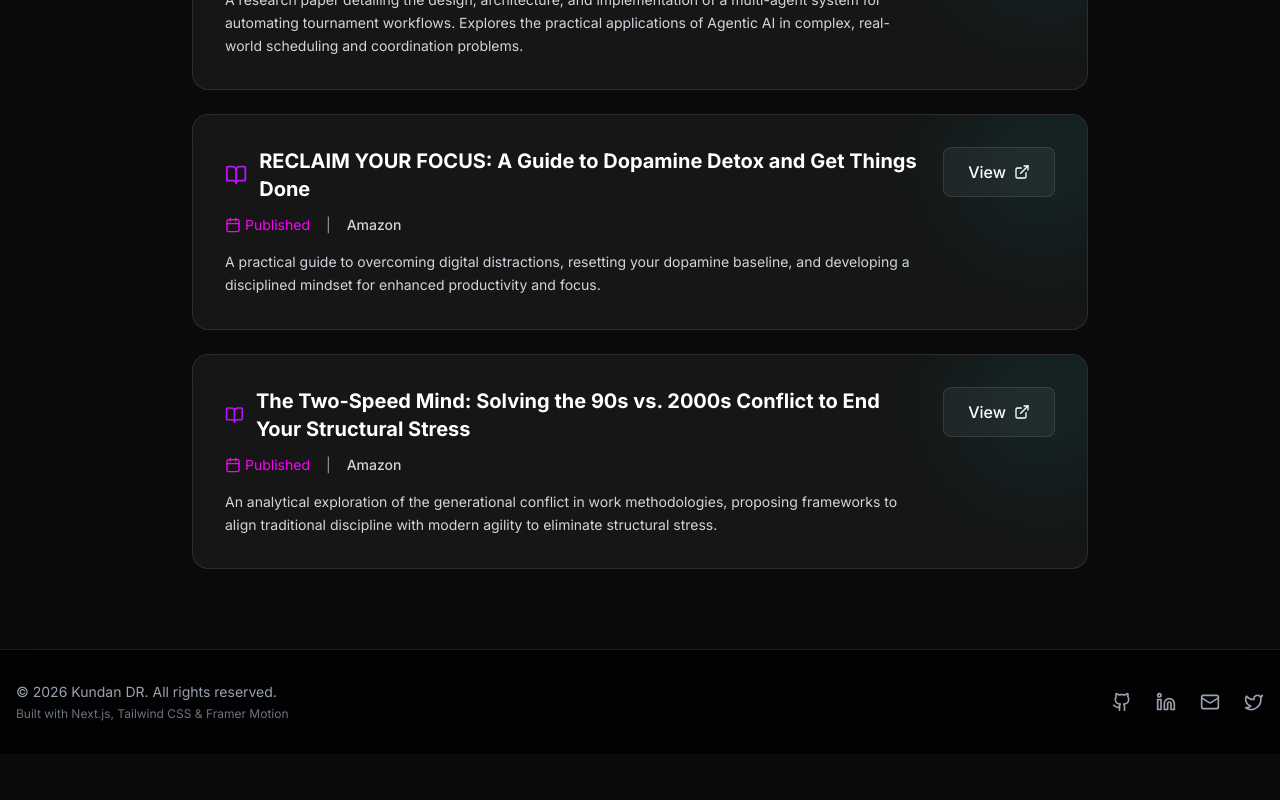
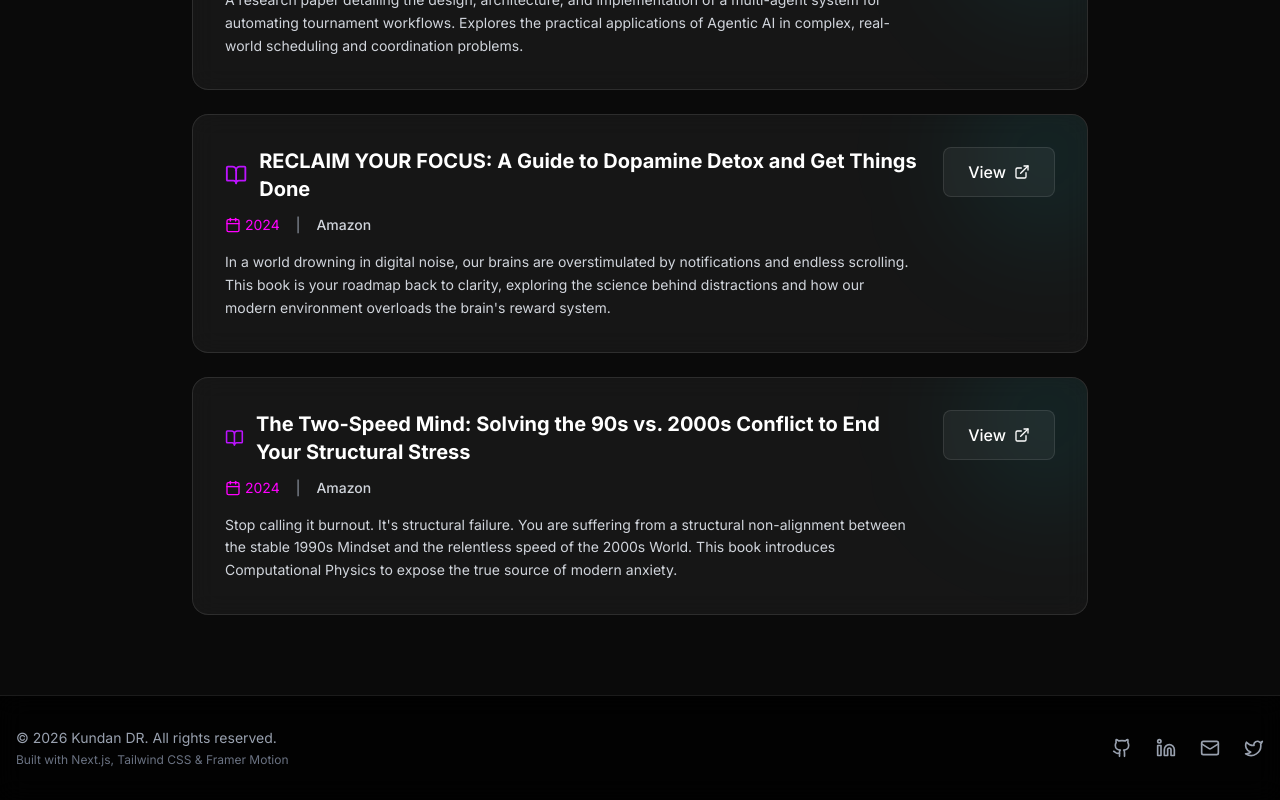
Before and after one commit to kundandr05/portfolio, a Next.js app: page /experience in a window 1280 px wide. Shown: the part 1119-1919 px from the top of the page. Before the commit the page ends 1873 px from the top, so only its background shows below. Built offline with nearby package versions, Linux system fonts and the light colour scheme.

Commit message:
Update books with real links, descriptions, and images

```diff
--- a/src/app/experience/page.tsx
+++ b/src/app/experience/page.tsx
@@ -35,18 +35,18 @@ const publications = [
         id: 2,
         title: "RECLAIM YOUR FOCUS: A Guide to Dopamine Detox and Get Things Done",
         journal: "Amazon",
-        date: "Published",
-        description: "A practical guide to overcoming digital distractions, resetting your dopamine baseline, and developing a disciplined mindset for enhanced productivity and focus.",
-        link: "https://amzn.in/d/0ciekGdp",
+        date: "2024",
+        description: "In a world drowning in digital noise, our brains are overstimulated by notifications and endless scrolling. This book is your roadmap back to clarity, exploring the science behind distractions and how our modern environment overloads the brain's reward system.",
+        link: "https://a.co/d/07SiOZpN",
         type: "Book"
     },
     {
         id: 3,
         title: "The Two-Speed Mind: Solving the 90s vs. 2000s Conflict to End Your Structural Stress",
         journal: "Amazon",
-        date: "Published",
-        description: "An analytical exploration of the generational conflict in work methodologies, proposing frameworks to align traditional discipline with modern agility to eliminate structural stress.",
-        link: "https://amzn.in/d/08onPw5l",
+        date: "2024",
+        description: "Stop calling it burnout. It's structural failure. You are suffering from a structural non-alignment between the stable 1990s Mindset and the relentless speed of the 2000s World. This book introduces Computational Physics to expose the true source of modern anxiety.",
+        link: "https://a.co/d/0euaUcnC",
         type: "Book"
     }
 ];
--- a/src/app/publications/page.tsx
+++ b/src/app/publications/page.tsx
@@ -18,23 +18,23 @@ const publications = [
     },
     {
         type: "book",
-        title: "Mastering Agentic AI (Placeholder Title)",
-        publisher: "Amazon KDP",
-        date: "2026",
-        description: "A deep dive into building production-ready LLM agents using FastAPI and Python. Covers vector databases, prompt engineering, and autonomous workflows.",
-        link: "#",
-        image: "/placeholder-book.jpg",
+        title: "RECLAIM YOUR FOCUS: A Guide to Dopamine Detox and Get Things Done",
+        publisher: "Amazon",
+        date: "2024",
+        description: "In a world drowning in digital noise, our brains are overstimulated by notifications and endless scrolling. This book is your roadmap back to clarity, exploring the science behind distractions and how our modern environment overloads the brain's reward system. Learn to strategically fast from high-stimulation activities, combat burnout, and forge new habits for a more intentional life.",
+        link: "https://a.co/d/07SiOZpN",
+        image: "/book-reclaim.jpg",
         icon: BookOpen,
         color: "text-neon-magenta"
     },
     {
         type: "book",
-        title: "The Future of Backend Architecture (Placeholder Title)",
-        publisher: "Amazon KDP",
-        date: "2026",
-        description: "An exploration of modern backend scalable systems, focusing on microservices, serverless deployments, and optimal API design.",
-        link: "#",
-        image: "/placeholder-book2.jpg",
+        title: "The Two-Speed Mind: Solving the 90s vs. 2000s Conflict to End Your Structural Stress",
+        publisher: "Amazon",
+        date: "2024",
+        description: "Stop calling it burnout. It's structural failure. You are suffering from a structural non-alignment between the stable 1990s Mindset and the relentless speed of the 2000s World. This book introduces Computational Physics to expose the true source of modern anxiety and provides a clear path to achieving the structural rebellion required for computational peace.",
+        link: "https://a.co/d/0euaUcnC",
+        image: "/book-twospeed.jpg",
         icon: BookOpen,
         color: "text-neon-green"
     }
@@ -72,6 +72,11 @@ export default function Publications() {
                                 <div className={`absolute -top-10 -right-10 w-40 h-40 bg-gradient-to-br from-${pub.color.replace('text-', '')}/20 to-transparent blur-3xl rounded-full`} />
 
                                 <div className="p-8 flex-grow flex flex-col">
+                                    {pub.image && (
+                                        <div className="w-full h-48 relative mb-6 rounded-xl overflow-hidden shadow-[0_0_15px_rgba(0,0,0,0.5)] border border-white/10 group-hover:border-neon-cyan/30 transition-colors">
+                                            <Image src={pub.image} alt={pub.title} fill className="object-cover" />
+                                        </div>
+                                    )}
                                     <div className="flex items-center gap-3 mb-4">
                                         <div className={`p-3 bg-white/5 rounded-lg ${pub.color}`}>
                                             <pub.icon className="w-6 h-6" />
```
Also changed, not shown: public/book-reclaim.jpg (added), public/book-twospeed.jpg (added).
